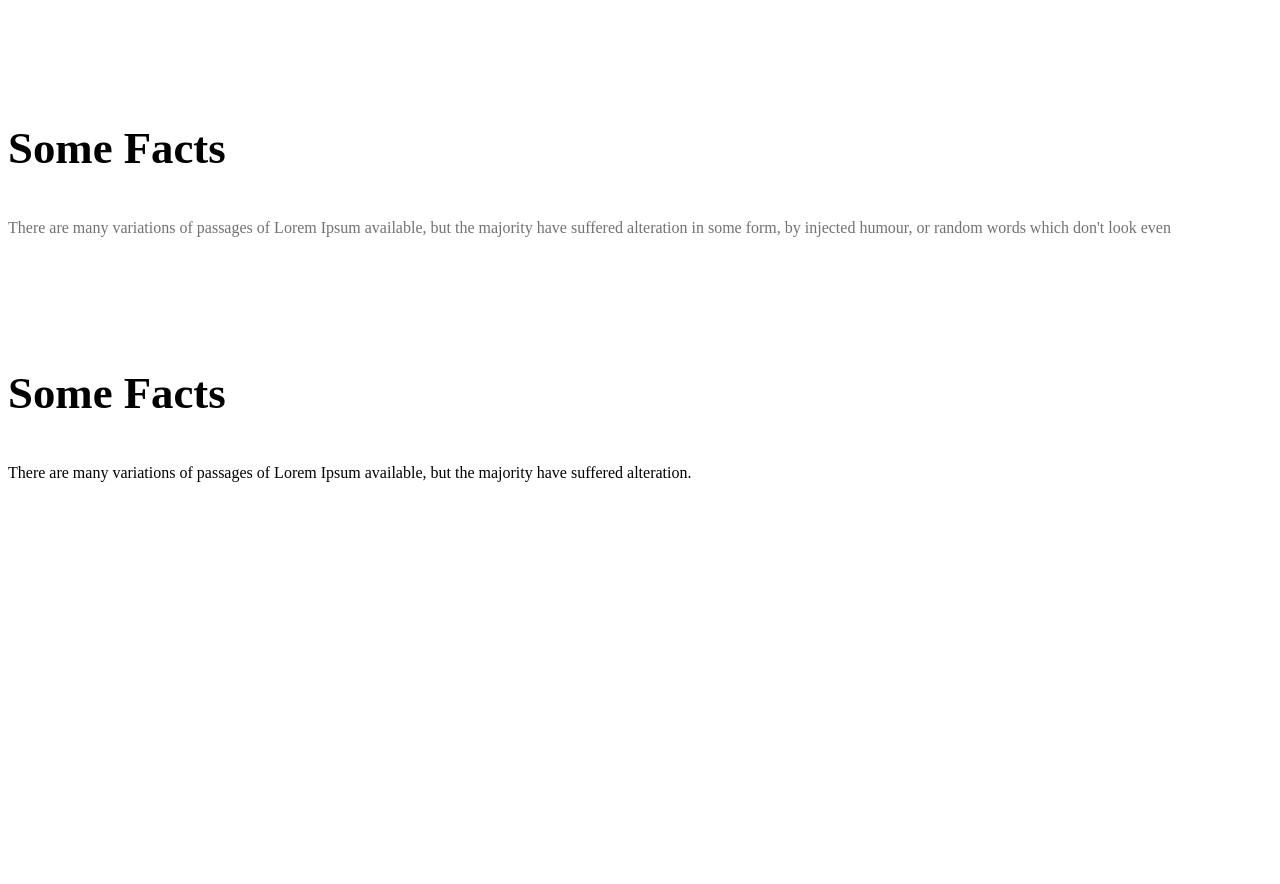
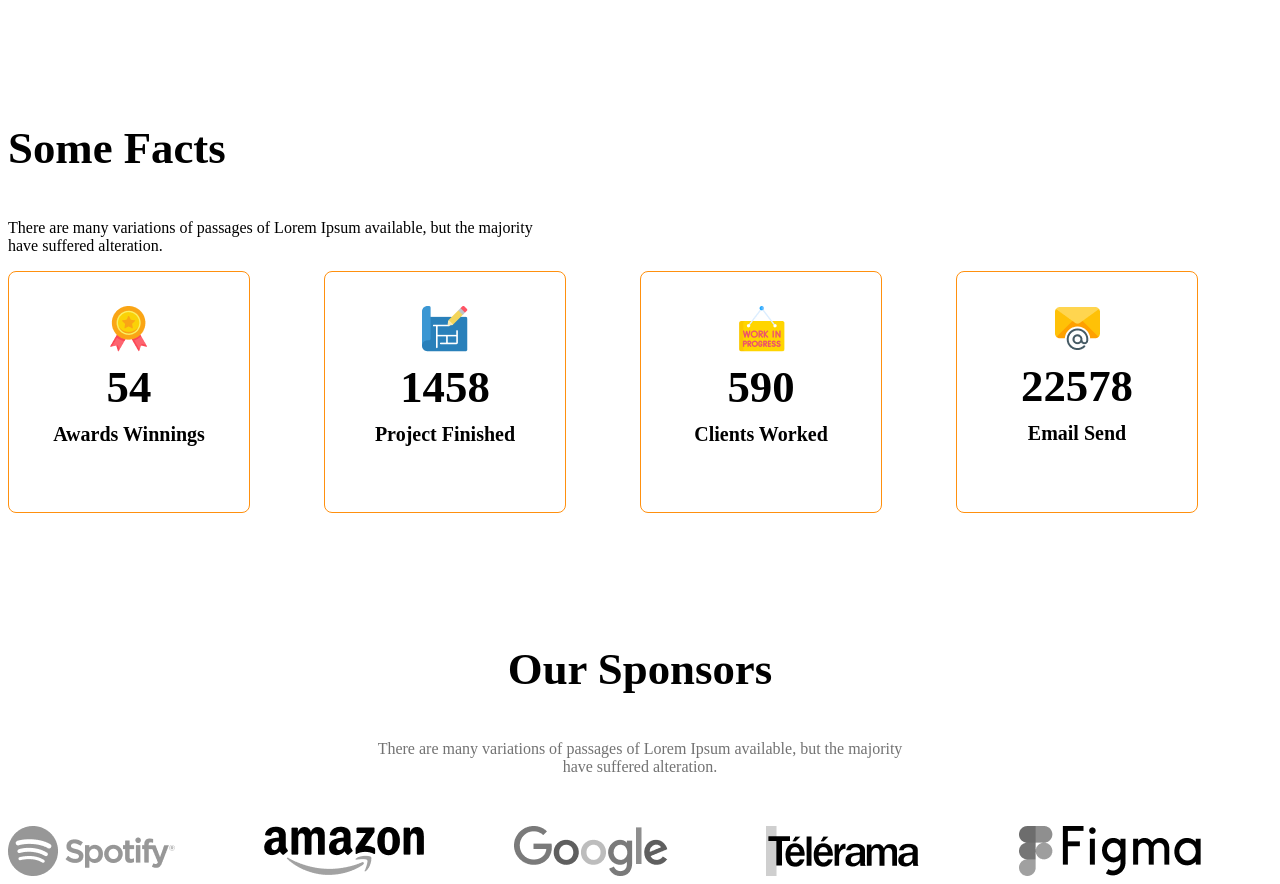
Before and after one commit to bossBAby1128/architect_website, a plain HTML site: page index.html in a window 1280 px wide. Shown: the part 1900-2784 px from the top of the page. Before the commit the page ends 2559 px from the top, so only its background shows below. Drawn offline with Linux system fonts and the light colour scheme.

Commit message:
add icons

```diff
--- a/index.html
+++ b/index.html
@@ -44,40 +44,61 @@
 
                 <button class="btn-primary">Explore More</button>
             </div>
-        </section>
-        <!-- features will u enjoy -->
-        <section>
+
             <h3 class="section-title">Some Facts</h3>
             <p class="text-light-gray">There are many variations of passages of Lorem Ipsum available, but the majority have suffered alteration in some form, by injected humour, or random words which don't look even</p>
         </section>
-        <!-- some facts -->
+        <!-- features will u enjoy -->
          <section class="some-facts">
             <h3 class="section-title">Some Facts</h3>
-            <p class="text-align-gray">There are many variations of passages of Lorem Ipsum available, but the majority have suffered alteration.</p>
+            <p class="text-align-gray fact-description">There are many variations of passages of Lorem Ipsum available, but the majority have suffered alteration.</p>
             <div class="facts-container">
                 <!-- .fact*4>img.fact-icon+h4.fact-number+h5.fact-name -->
-                 <div class="fact">
-                    <img src="" alt="" class="fact-icon">
-                    <h4 class="fact-number"></h4>
-                    <h5 class="fact-name"></h5>
+                 <div class="fact-card display-flex">
+                    <div>
+                        <img src="./images/icons/ribon.png" alt="" class="fact-icon">
+                        <h4 class="fact-number">54</h4>
+                        <h5 class="fact-name">Awards Winnings</h5>
+                    </div>
+
                  </div>
-                 <div class="fact">
-                    <img src="" alt="" class="fact-icon">
-                    <h4 class="fact-number"></h4>
-                    <h5 class="fact-name"></h5>
+                 <div class="fact-card display-flex">
+                    <div>
+                        <img src="./images/icons/projects.png" alt="" class="fact-icon">
+                        <h4 class="fact-number">1458</h4>
+                        <h5 class="fact-name">Project Finished</h5>
+                    </div>
                  </div>
-                 <div class="fact">
-                    <img src="" alt="" class="fact-icon">
-                    <h4 class="fact-number"></h4>
-                    <h5 class="fact-name"></h5>
+                 <div class="fact-card display-flex">
+                    <div>
+                        <img src="./images/icons/customers.png" alt="" class="fact-icon">
+                        <h4 class="fact-number">590</h4>
+                        <h5 class="fact-name">Clients Worked</h5>
+                    </div>
                  </div>
-                 <div class="fact">
-                    <img src="" alt="" class="fact-icon">
-                    <h4 class="fact-number"></h4>
-                    <h5 class="fact-name"></h5>
+                 <div class="fact-card display-flex">
+                    <div>
+                        <img src="./images/icons/email.png" alt="" class="fact-icon">
+                        <h4 class="fact-number">22578</h4>
+                        <h5 class="fact-name">Email Send</h5>
+                    </div>
                  </div>
             </div>
 
+         </section>
+         <!--  -->
+         <section class="our-sponsors">
+            <div class="sponsor-info">
+                <h3 class="section-title">Our Sponsors</h3>
+                <p class="text-light-gray">There are many variations of passages of Lorem Ipsum available, but the majority have suffered alteration.</p>
+            </div>
+            <div class="sponsor-companies">
+                <img src="./images/sponsors/spotify.png" alt="">
+                <img src="./images/sponsors/amazon.png" alt="">
+                <img src="./images/sponsors/google.png" alt="">
+                <img src="./images/sponsors/telerama.png" alt="">
+                <img src="./images/sponsors/figma.png" alt="">
+            </div>
          </section>
     </main>
     <footer>
--- a/style.css
+++ b/style.css
@@ -1,6 +1,5 @@
 
 @import url('https://fonts.googleapis.com/css2?family=Work+Sans:ital,wght@0,100..900;1,100..900&display=swap');
-
 
 .work-sans-font {
   font-family: "Work Sans", sans-serif;
@@ -99,6 +98,34 @@ main > section{
 #quick-list{
     font-weight: 500;
 }
+/* some facts styles */
+.facts-container{
+    display: grid;
+    grid-template-columns: repeat(4,1fr);
+}
+.fact-card{
+    border: 1px solid #FF900E;
+    width: 240px;
+    height: 240px;
+    border-radius: 8px;
+    align-items: center;
+    justify-content: center;
+    text-align: center;
+}
+.fact-number{
+    font-size: 2.8rem;
+    font-weight: 600;
+    margin-top: 5px;
+    margin-bottom: 10px;
+}
+.fact-name{
+    font-size: 1.25rem;
+    font-weight: 600;
+    margin-top: 10px;
+}
+.fact-description{
+    max-width: 540px;
+}
 /* responsive media query */
 @media screen and (max-width:576px){
     .navbar,
@@ -106,12 +133,35 @@ main > section{
     .teams{
         flex-direction: column;
     }
-    .team-img-container{
-        grid-template-columns: repeat(1,1fr);
+    .team-img-container,
+    .facts-container,
+    .sponsor-companies{
+        grid-template-columns: 1fr;
+    }
+    .facts-container{
+        justify-items: centre;
+        gap: 24px;
+    }
+    .sponsor-companies{
+        justify-items: center;
+        gap: 50px;
     }
     .our-features{
         margin-left: 20px;
     }
+}
+/* sponsor styles */
+.sponsor-info{
+    max-width: 540px;
+    margin: 50px auto;
+    text-align: center;
+}
+.sponsor-companies{
+    display: grid;
+    grid-template-columns: repeat(5,1fr);
+}
+.sponsor-companies img{
+    filter: grayscale(100%);
 }
 /* medium size device */
 @media screen and (min-width: 577px) and (max-width: 992px){
@@ -121,4 +171,10 @@ main > section{
     .our-features{
         margin: 50px auto;
     }
+    .sponsor-companies,
+    .facts-container {
+        grid-template-columns: repeat(2,1fr);
+        gap: 50px;
+        justify-items: center;
+    }
 }
```
